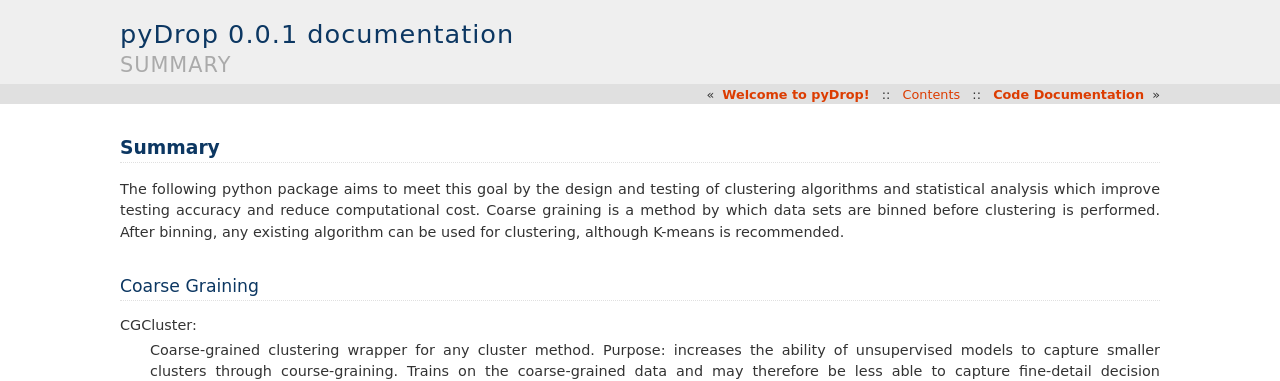
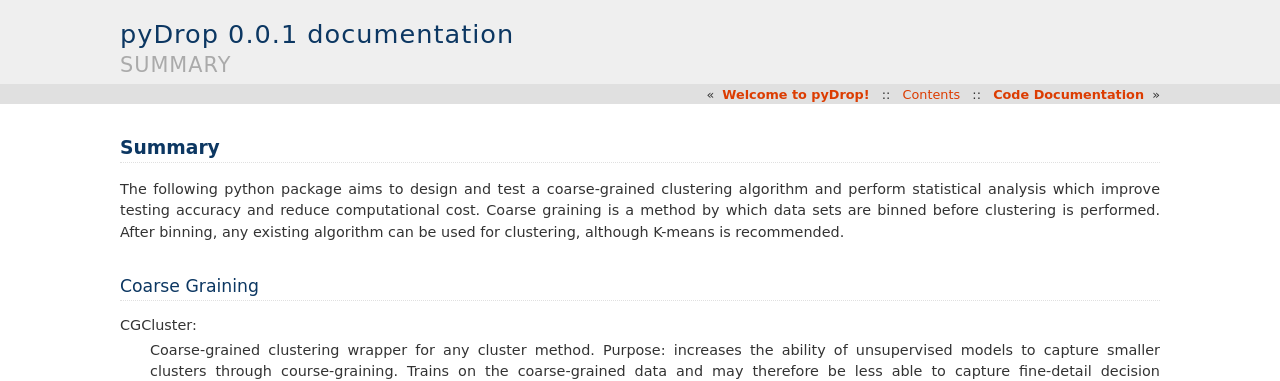
Before and after one commit to pyDrop/pyDrop, a Sphinx documentation site: the page built from sphinx/summary.rst, in a window 1280 px wide. Shown: the top 381 px of the page. Built offline with Sphinx 7.4.7, drawn with Linux system fonts in a browser that asks for light colours.

Commit message:
fixed summary

```diff
--- a/sphinx/summary.rst
+++ b/sphinx/summary.rst
@@ -1,7 +1,7 @@
 Summary
 ========
 
-The following python package aims to meet this goal by the design and testing of clustering algorithms and statistical
+The following python package aims to design and test a coarse-grained clustering algorithm and perform statistical
 analysis which improve testing accuracy and reduce computational cost.
 Coarse graining is a method by which data sets are binned before clustering is performed. After binning, any existing
 algorithm can be used for clustering, although K-means is recommended.
```
